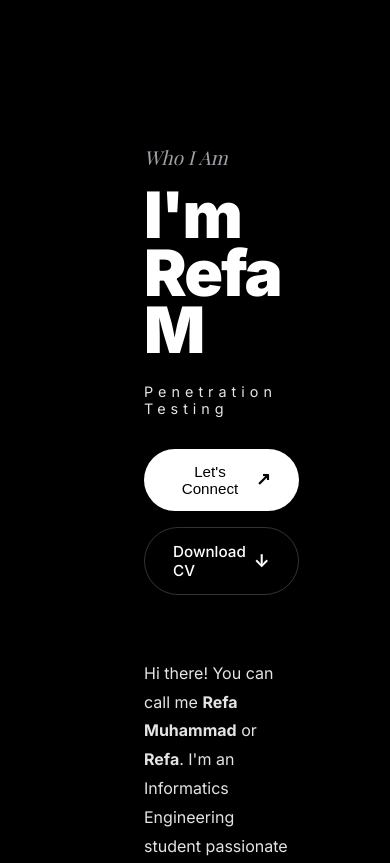
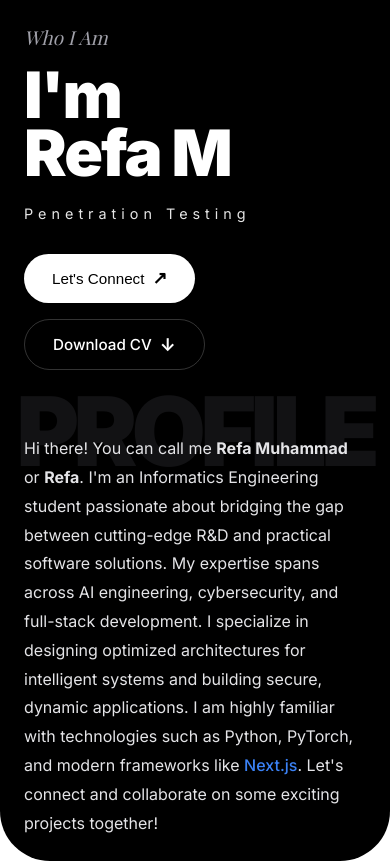
Before and after one commit to RefaMuhammad/portfolio, a React app in the folder portfolio/: page /about in a window 390 px wide. Shown: the top 863 px of the page. Built offline with nearby package versions, Linux system fonts and the light colour scheme; the HTML template or start-up script is replaced by a standard one; a web font is replaced by a local one.

Commit message:
Adjust padding for profile section on mobile
Added padding to profile section for mobile view.

```diff
--- a/portfolio/src/components/layout/ProfileSection/ProfileSection.css
+++ b/portfolio/src/components/layout/ProfileSection/ProfileSection.css
@@ -150,11 +150,14 @@
 }
 
 @media (max-width: 900px) {
+  .profile-section {
+    padding: 24px;
+  }
+
   .profile-content {
     flex-direction: column;
     align-items: flex-start;
     gap: 4rem;
-    padding: 24px;
   }
 
   .title {
```
